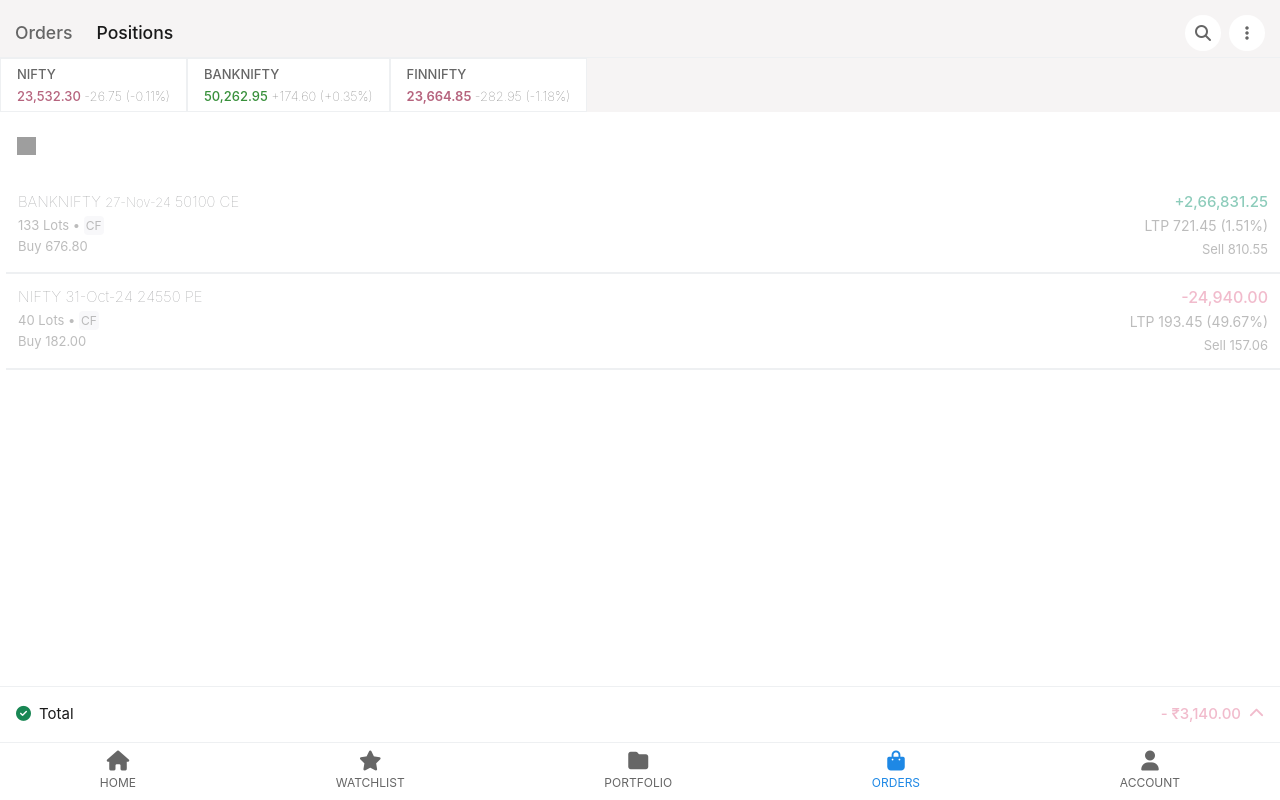
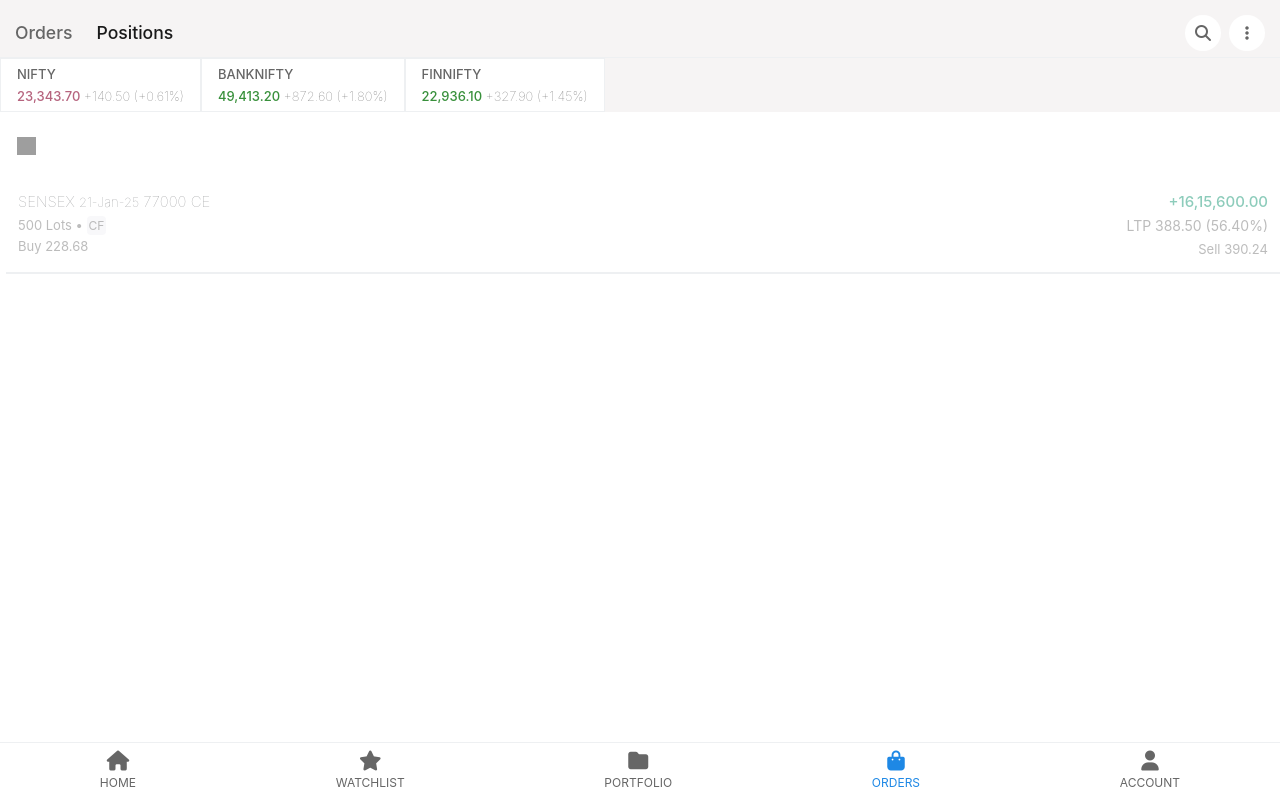
Before and after one commit to harsh8558/ANGEL_one_react, a React (Vite) app: page / in a window 1280 px wide. Built offline with nearby package versions, Linux system fonts and the light colour scheme; grey boxes are pictures that could not be loaded.

Commit message:
sbdddddt

```diff
--- a/src/App.jsx
+++ b/src/App.jsx
@@ -25,20 +25,20 @@ function App() {
         <div className="market-item">
             <div className="market-title">NIFTY</div>
             <div className="market-value" style={{color: '#a54060cf', fontWeight: '550'}}>
-                23,532.30 <span className="market-change" style={{color: '#666666f0', fontWeight: '100'}}>-26.75 (-0.11%)</span>
+                23,343.70 <span className="market-change" style={{color: '#666666f0', fontWeight: '100'}}>+140.50 (+0.61%)</span>
             </div>
         </div>
         <div className="market-item">
             <div className="market-title">BANKNIFTY</div>
             <div className="market-value" style={{color: '#1e8121e1' , fontWeight: '550'}}>
-                50,262.95 <span className="market-change" style={{color: '#666666f0' , fontWeight: '100'}}>+174.60 (+0.35%)</span>
+                49,413.20 <span className="market-change" style={{color: '#666666f0' , fontWeight: '100'}}>+872.60 (+1.80%)</span>
             </div>
         </div>
 
         <div className="market-item">
             <div className="market-title">FINNIFTY</div>
-            <div className="market-value">
-                23,664.85 <span className="market-change" style={{color: '#666666f0', fontWeight: '100'}}>-282.95 (-1.18%)</span>
+            <div className="market-value" style={{color: '#1e8121e1', fontWeight: '550'}}>
+                22,936.10 <span className="market-change" style={{color: '#666666f0', fontWeight: '100'}}>+327.90 (+1.45%)</span>
             </div>
         </div>
     </div>
@@ -52,19 +52,19 @@ function App() {
     <div className="position-card">
         <div className="d-flex justify-content-between">
             <div>
-                <div className="position-title">BANKNIFTY <span style={{fontSize: '13px'}}>27-Nov-24</span> 50100 CE</div>
-                <div className="position-details">133 Lots • <span className="tag">CF</span></div>
-                <div className="position-details">Buy 676.80</div>
+                <div className="position-title">SENSEX <span style={{fontSize: '13px'}}>21-Jan-25</span> 77000 CE</div>
+                <div className="position-details">500 Lots • <span className="tag">CF</span></div>
+                <div className="position-details">Buy 228.68</div>
             </div>
             <div className="text-end">
-                <div className="profit">+2,66,831.25</div>
-                <div className="ltp-value">LTP 721.45 (1.51%)</div>
-                <div className="position-details">Sell 810.55</div>
+                <div className="profit">+16,15,600.00</div>
+                <div className="ltp-value">LTP 388.50 (56.40%)</div>
+                <div className="position-details">Sell 390.24</div>
             </div>
         </div>
     </div>
 
-    <div className="position-card">
+    {/* <div className="position-card">
         <div className="d-flex justify-content-between">
             <div>
                 <div className="position-title">NIFTY 31-Oct-24 24550 PE</div>
@@ -90,7 +90,7 @@ function App() {
                 <i className="fas fa-chevron-up ms-2"></i>
             </div>
         </div>
-    </div>
+    </div> */}
 
     <div className="bottom-nav">
         <div className="d-flex justify-content-around">
```
